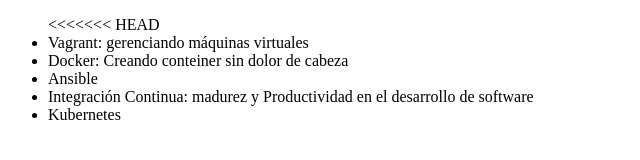
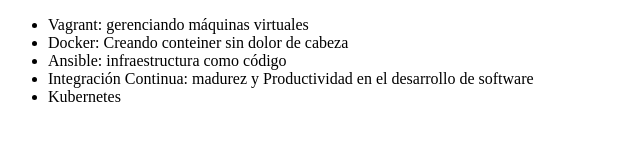
Before and after one commit to Liz-Ojeda2023/alura-git, a plain HTML site: page index.html in a window 1280 px wide. Shown: the whole page, without its empty margins (0-640 px from the left). Drawn offline with Linux system fonts and the light colour scheme.

Commit message:
Cambiando el nombre del curso Ansible

```diff
--- a/index.html
+++ b/index.html
@@ -6,10 +6,9 @@
     </head>
     <body>
         <ul>
-<<<<<<< HEAD
             <li>Vagrant: gerenciando máquinas virtuales</li>
             <li>Docker: Creando conteiner sin dolor de cabeza</li>
-            <li>Ansible</li>
+            <li>Ansible: infraestructura como código</li>
             <li>Integración Continua: madurez y Productividad en el desarrollo de software</li>
             <li>Kubernetes</li>
         </ul>
```
